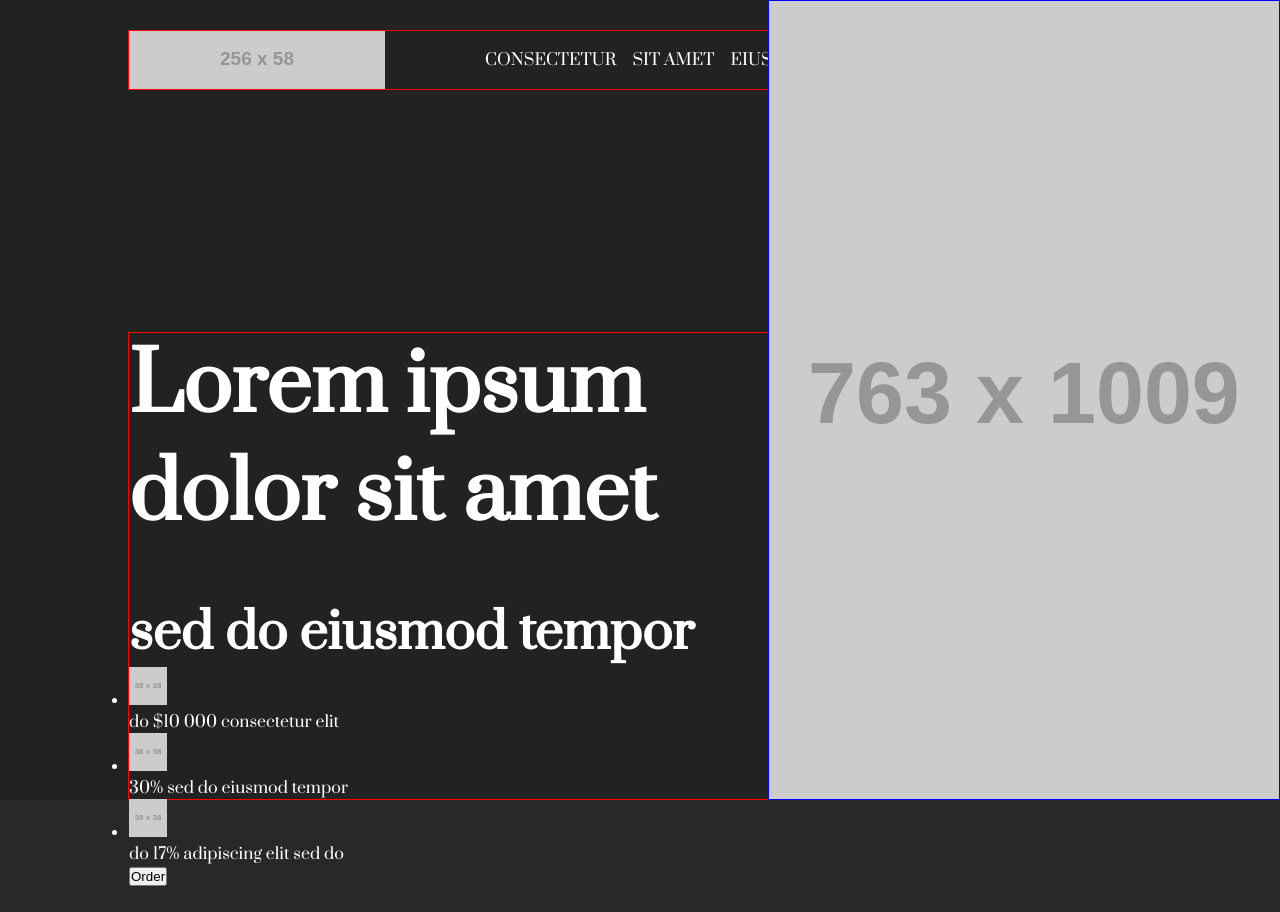
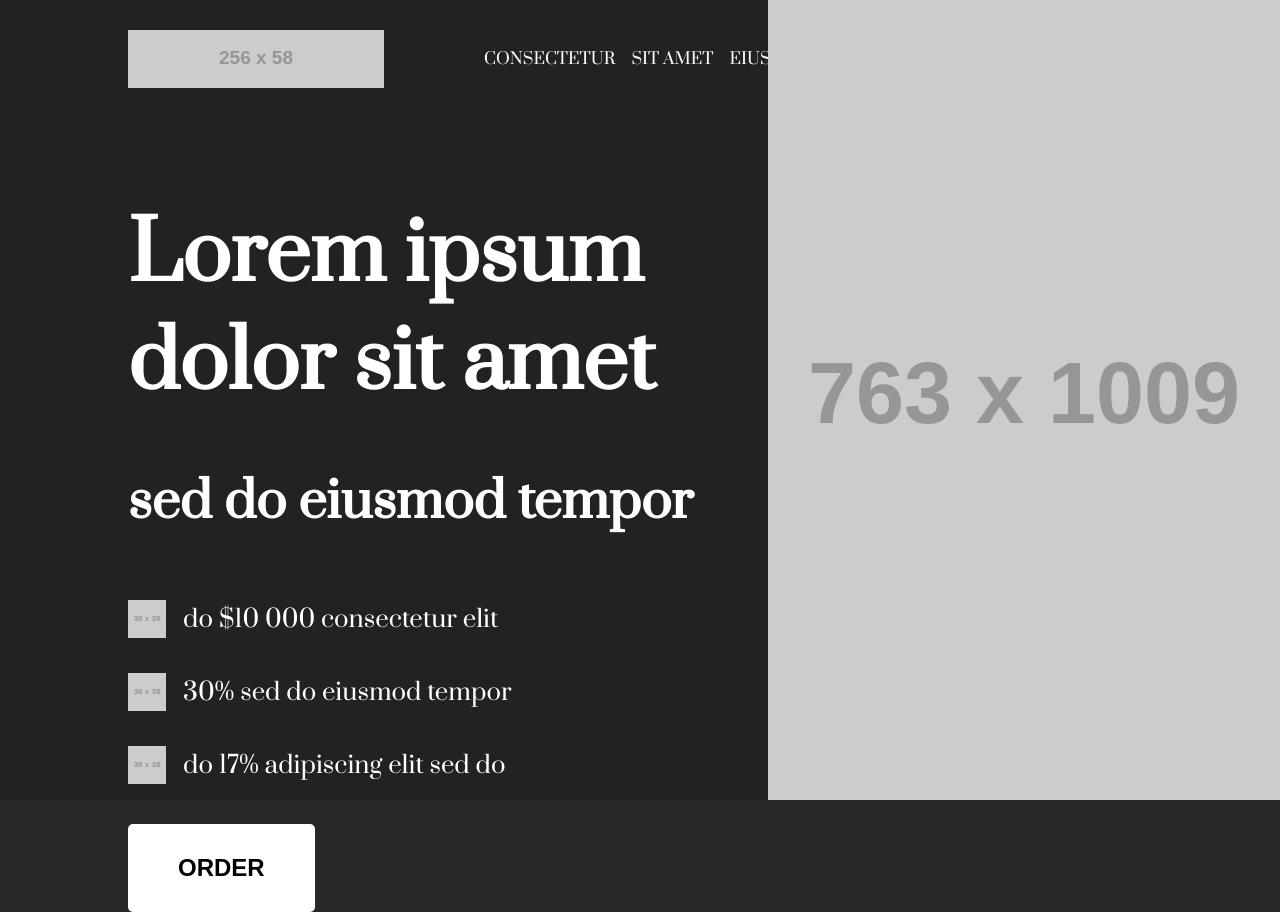
Before and after one commit to VAQYBIN/test-mst, a plain HTML site: page index.html in a window 1280 px wide. Before the commit the page ends 887 px from the top, so only its background shows below. Drawn offline with Linux system fonts and the light colour scheme; placeholder pictures from the web are drawn by us.

Commit message:
Block Info done for a little bit

```diff
--- a/css/style.css
+++ b/css/style.css
@@ -14,7 +14,7 @@ body {
     background-color: var(--color-secondary);
     font-family: "Prata", serif;
     font-weight: 400;
-    font-size: 16px;
+    font-size: 1rem;
     color: var(--color-text);
 }
 
@@ -23,7 +23,6 @@ body {
     position: relative;
     width: 80vw;
     margin: 0 auto;
-    border: 1px solid red;
 }
 
 .header {
@@ -63,7 +62,7 @@ body {
     display: flex;
     background-color: var(--color-primary);
     height: 100vh;
-    padding-top: 332px;
+    padding: 202px 0 50px;
 }
 
 .info__desc {
@@ -72,11 +71,39 @@ body {
 
 .info__desc-title {
     font-size: 80px;
-    margin-bottom: 50px;
 }
 
 .info__desc-subtitle {
     font-size: 50px;
+    margin: 50px 0 64px;
+}
+
+.info__desc-list {
+    display: flex;
+    flex-direction: column;
+    gap: 35px;
+    list-style: none;
+}
+
+.info__desc-item {
+    display: flex;
+    align-items: center;
+    gap: 17px;
+    font-size: 24px;
+}
+
+.info__order {
+    margin-top: 40px;
+    padding: 30px 50px;
+    font-size: 24px;
+    text-transform: uppercase;
+    font-family: Arial;
+    font-weight: bold;
+    outline: none;
+    background-color: var(--color-text);
+    border: none;
+    border-radius: 5px;
+    cursor: pointer;
 }
 
 .info__img {
@@ -86,7 +113,6 @@ body {
     height: 100vh;
     width: 40vw;
     overflow: hidden;
-    border: 1px solid blue;
 }
 
 .info__img img {
```
